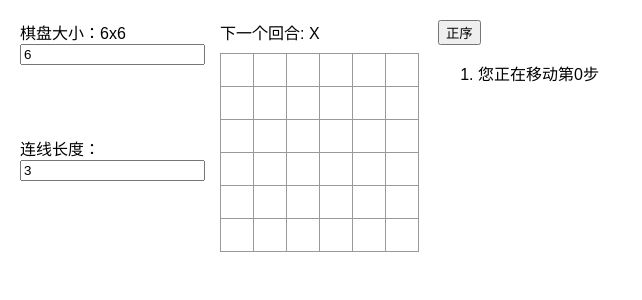
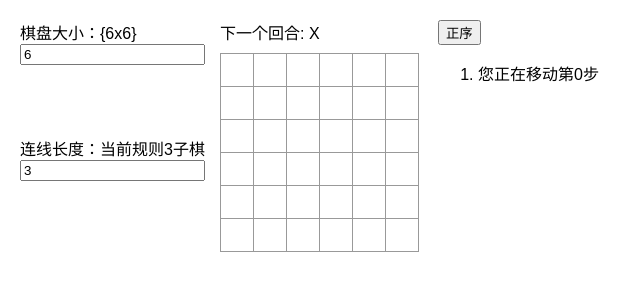
Before and after one commit to LianTianNo1/Tic-Tac-Toe-Demo, a React (Create React App) app: page / in a window 1280 px wide. Shown: the top 300 px of the page, without its empty margins (0-642 px from the left). Built offline with nearby package versions, Linux system fonts and the light colour scheme.

Commit message:
FEAT: 使用hook优化组件 & 拆分组件

```diff
--- a/src/components/Board/index.tsx
+++ b/src/components/Board/index.tsx
@@ -1,4 +1,4 @@
-import React from "react";
+import React, { useCallback, useEffect, useMemo, useState } from "react";
 import { Square } from "components";
 import { blockFun, calculateWinner } from "utils";
 
@@ -15,27 +15,43 @@ interface BoardProps {
   onPlay: (squares: string[]) => void;
 }
 
+interface BoardState {
+  winner: string;
+  line: number[];
+}
+
 /** 定义棋盘Board组件 */
 export default function Board(props: BoardProps) {
   const { boardSize, winLength, xIsNext, squares, onPlay = blockFun } = props;
 
+  // 赢家
+  const [winner, setWinner] = useState<BoardState["winner"]>("");
+  // 高亮线段
+  const [line, setLine] = useState<BoardState["line"]>([]);
+
   // 计算赢家
-  const winnerData = calculateWinner(squares, { boardSize, winLength });
-  const winner = winnerData && winnerData.winner;
-  const line = winnerData && winnerData.line;
-  let status;
+  useEffect(() => {
+    const winnerData: BoardState = calculateWinner(squares, {
+      boardSize,
+      winLength,
+    }) as BoardState;
+    setWinner(winnerData && winnerData.winner);
+    setLine(winnerData && winnerData.line);
+  }, [squares, boardSize, winLength]);
 
+  const status = useMemo(() => {
     if (winner) {
-    status = "胜利者: " + winner;
+      return "胜利者: " + winner;
     } else if (Array.from(squares).every((sq) => sq != null)) {
-    // 如果棋盘上所有格子都不为空
-    status = "平局";
+      return "平局";
     } else {
-    status = "下一个回合: " + (xIsNext ? "X" : "O");
+      return "下一个回合: " + (xIsNext ? "X" : "O");
     }
+  }, [winner, squares]);
 
   // 点击棋盘时的回调
-  function handleClick(i: number) {
+  const handleClick = useCallback(
+    (i: number) => {
       // 如果有赢家或者已经下过了,就返回
       if (squares[i] || calculateWinner(squares, { boardSize, winLength })) {
         return;
@@ -49,10 +65,13 @@ export default function Board(props: BoardProps) {
       }
       // 调用上层Game组件传递的onPlay方法
       onPlay(nextSquares);
-  }
+    },
+    [squares]
+  );
 
   // 使用两个循环生成棋盘格子
-  const board = Array.from({ length: boardSize }).map(
+  const board = useMemo(() => {
+    return Array.from({ length: boardSize }).map(
       (
         _,
         i // 生成boardSize行
@@ -67,13 +86,16 @@ export default function Board(props: BoardProps) {
                 key={i * boardSize + j}
                 value={squares[i * boardSize + j]}
                 onSquareClick={() => handleClick(i * boardSize + j)}
-              highlight={(line && line.includes(i * boardSize + j)) as boolean} // 高亮square
+                highlight={
+                  (line && line.includes(i * boardSize + j)) as boolean
+                } // 高亮square
               />
             )
           )}
         </div>
       )
     );
+  }, [squares, line, boardSize]);
 
   // 返回棋盘组件
   return (
--- a/src/components/Game/index.tsx
+++ b/src/components/Game/index.tsx
@@ -1,5 +1,5 @@
-import React, { useState } from "react";
-import { Board } from "components";
+import React, { useCallback, useMemo, useState } from "react";
+import { Board, Input } from "components";
 import { calculateRowCol } from "utils";
 
 interface GameState {
@@ -10,26 +10,44 @@ interface GameState {
   isAscending: boolean;
 }
 
+// 默认棋盘大小长度
+const DEFAULT_BOARD_SIZE = 6;
+// 默认连线长度
+const DEFAULT_WIN_LENGTH = 3;
+// 默认第0步
+const DEFAULT_CURRENT_MOVE = 0;
+
 /** Game组件 */
 export default function Game() {
   // 棋盘大小
-  const [boardSize, setBoardSize] = useState<GameState["boardSize"]>(6);
+  const [boardSize, setBoardSize] =
+    useState<GameState["boardSize"]>(DEFAULT_BOARD_SIZE);
   // 连线长度
-  const [winLength, setWinLength] = useState<GameState["winLength"]>(3);
+  const [winLength, setWinLength] =
+    useState<GameState["winLength"]>(DEFAULT_WIN_LENGTH);
   // useState hook 定义history和currentMove状态
   const [history, setHistory] = useState<GameState["history"]>([
     Array(boardSize * boardSize).fill(null),
   ]);
-  const [currentMove, setCurrentMove] = useState<GameState["currentMove"]>(0);
+  const [currentMove, setCurrentMove] =
+    useState<GameState["currentMove"]>(DEFAULT_CURRENT_MOVE);
 
-  function handleBoardSizeChange(e: React.ChangeEvent<HTMLInputElement>) {
+  // 棋盘大小变化
+  const handleBoardSizeChange = (e: React.ChangeEvent<HTMLInputElement>) => {
     const size = Number(e.target.value);
     setBoardSize(size);
     // 重置历史
     setHistory([Array(size * size).fill(null)]);
     // 重置currentMove
     setCurrentMove(0);
-  }
+  };
+
+  // 连线长度变化
+  const handleWinLengthChange = (e: React.ChangeEvent<HTMLInputElement>) => {
+    const len = Number(e.target.value);
+    if (len > boardSize) return console.error("超过范围");
+    setWinLength(len);
+  };
 
   // 添加排序标志
   const [isAscending, setIsAscending] = useState(true);
@@ -41,24 +59,31 @@ export default function Game() {
    * 如果 currentMove 是奇数,则 xIsNext 为 false。
    * 所以通过这个简单的计算,我们可以清楚地知道在任何一步,该谁下棋(X或O)。
    */
-  const xIsNext = currentMove % 2 === 0;
+  const xIsNext = useMemo(() => currentMove % 2 === 0, [currentMove]);
 
   // 点击棋盘时的回调,更新history和xIsNext
-  function handlePlay(nextSquares: string[]) {
+  const handlePlay = useCallback(
+    (nextSquares: string[]) => {
       // 获取从history中前currentMove+1步的子数组,并拼接上nextSquares
       const nextHistory = [...history.slice(0, currentMove + 1), nextSquares];
       // 更新history和currentMove
       setHistory(nextHistory);
       setCurrentMove(nextHistory.length - 1);
-  }
+    },
+    [boardSize, history]
+  );
 
   // 跳转到history中的某一步
-  function jumpTo(nextMove: number) {
+  const jumpTo = useCallback(
+    (nextMove: number) => {
       setCurrentMove(nextMove);
-  }
+    },
+    [history]
+  );
 
   // 渲染历史记录列表
-  const moves = history.map((_, move) => {
+  const moves = useMemo(() => {
+    return history.map((_, move) => {
       let description;
       // 仅对于当前移动，显示“您正在移动#...”而不是按钮
       if (move === currentMove) {
@@ -86,43 +111,37 @@ export default function Game() {
         </li>
       );
     });
+  }, [history]);
 
   // 根据isAscending排序moves
   // a.key和b.key代表了用于比较排序的键,在这里中就是每个move步数
-  const sortedMoves = isAscending
+  const sortedMoves = useMemo(() => {
+    return isAscending
       ? moves.slice().sort((a, b) => (a.key as number) - (b.key as number))
       : moves.slice().sort((a, b) => (b.key as number) - (a.key as number));
+  }, [isAscending, moves]);
 
-  function toggleSortOrder() {
+  const toggleSortOrder = useCallback(() => {
     setIsAscending(!isAscending);
-  }
+  }, [isAscending]);
 
   // 返回游戏组件
   return (
     <div className="game">
       <div className="game-setting">
         {/* 添加输入框设置棋盘大小和连线长度 */}
-        <label htmlFor="boardSize">
-          棋盘大小：{`${boardSize}x${boardSize}`}
-          <input
-            id="boardSize"
+        <Input
+          type="number"
           value={boardSize}
-            type="number"
           onChange={handleBoardSizeChange}
+          label={`棋盘大小：{${boardSize}x${boardSize}}`}
         />
-        </label>
-        <label htmlFor="boardSize">
-          连线长度：
-          <input
+        <Input
           type="number"
           value={winLength}
-            onChange={(e) => {
-              const len = Number(e.target.value);
-              if (len > boardSize) return console.error("超过范围");
-              setWinLength(len);
-            }}
+          onChange={handleWinLengthChange}
+          label={`连线长度：当前规则${winLength}子棋`}
         />
-        </label>
       </div>
 
       <div className="game-board">
--- /dev/null
+++ b/src/components/Input/index.tsx
@@ -0,0 +1,37 @@
+import { blockFun } from "utils";
+
+interface InputProps {
+  /** input类型 */
+  type: string;
+  /** 值 */
+  value: string | number;
+  /** 标题*/
+  label: string | React.ReactElement;
+  /** 父类的更新历史的方法 */
+  onChange: (params: any) => void;
+  /** id用来label绑定input，如果不提供则使用value */
+  id?: string;
+}
+
+/** 输入框组件 */
+export default function Input(props: InputProps) {
+  const {
+    type = "number",
+    onChange = blockFun,
+    value = "",
+    label = "",
+    id = "",
+  } = props;
+
+  return (
+    <label htmlFor={id || value + ""}>
+      {label}
+      <input
+        id={id || value + ""}
+        type={type}
+        value={value}
+        onChange={onChange}
+      />
+    </label>
+  );
+}
--- a/src/components/index.ts
+++ b/src/components/index.ts
@@ -1,3 +1,4 @@
 export { default as Game } from "./Game";
 export { default as Board } from "./Board";
 export { default as Square } from "./Square";
+export { default as Input } from "./Input";
```
Lines whose indentation alone changed are shown as unchanged.
